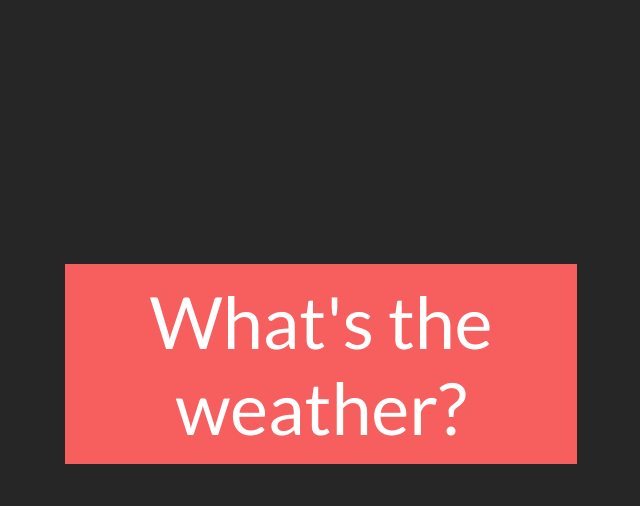
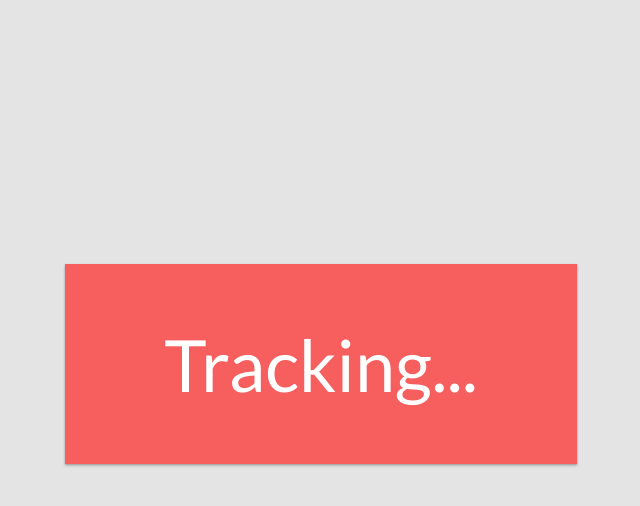
Before and after one commit to Jmchin/weathered, a plain HTML site: page index.html in a window 1280 px wide. Both pictures are taken after a click on the button "What's the weather?". Shown: the whole page, without its empty margins (319-959 px from the left). Drawn offline with Linux system fonts and the light colour scheme.

Commit message:
added styling, material design shadows, and started script.js

```diff
--- a/index.html
+++ b/index.html
@@ -12,9 +12,11 @@
 
 <body>
   <div class="container">
-      <button class="btn get-weather-btn fadein">What's the weather?</button>
+      <button class="btn get-weather-btn fadein" id="start">What's the weather?</button>
   </div>
 
 </body>
 
+<script src='script.js'></script>
+
 </html>
--- /dev/null
+++ b/script.js
@@ -0,0 +1,27 @@
+function getGeoLocation() {
+  var output = document.getElementById('start');
+
+  if (!navigator.geoloction) {
+    output.innerHTML = '<p>Your browser does not support geolocation</p>';
+  }
+
+  function success(pos) {
+    // cache lat and long coords
+    var latitude  = pos.coords.latitude;
+    var longitude = pos.coords.longitude;
+    console.log('latitude: ', latitude);
+    console.log('longitude: ', longitude);
+  }
+
+  function error() {
+    alert('Unable to determine your location');
+  }
+
+  output.innerHTML = 'Tracking...';
+  output.className += ' loading';
+  navigator.geolocation.getCurrentPosition(success, error);
+}
+
+
+// event handlers
+document.getElementById('start').addEventListener('click', getGeoLocation);
--- a/style.css
+++ b/style.css
@@ -8,13 +8,20 @@ html, body {
   display: flex;
   flex-direction: column;
   align-items: center;
-  background-color: #262626;
+  background-color: #e4e4e4;
 }
 .btn {
   border-style: none;
   font-family: 'Lato', sans-serif;
   cursor: pointer;
+  box-shadow: 0 2px 3px rgba(0,0,0,0.12), 0 1px 2px rgba(0,0,0,0.24);
+  transition: all 0.2s ease-in-out;
 }
+
+.btn:hover {
+  box-shadow: 0 10px 20px rgba(0,0,0,0.19), 0 6px 6px rgba(0,0,0,0.23);
+}
+
 .get-weather-btn {
   width: 40vw;
   height: 25vh;
@@ -24,15 +31,15 @@ html, body {
   font-size: 4.5em;
 }
 
-@keyframes fadein{
-  from {opacity: 0;}
-  to {opacity: 1;}
+@keyframes fadein {
+  from {
+    opacity: 0;
+  }
+  to {
+    opacity: 1;
+  }
 }
 
 .fadein {
   animation: fadein 4s;
 }
-.get-weather-btn:hover {
-  background-color: #f53d3d;
-  color: #e4e4e4;
-}
```
